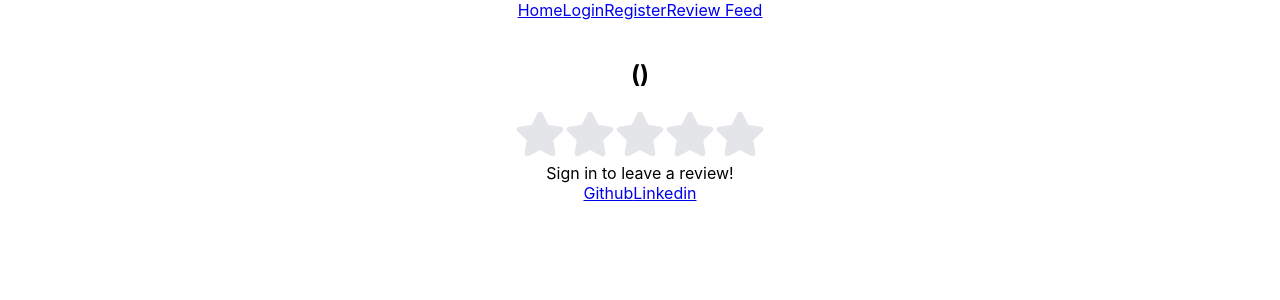
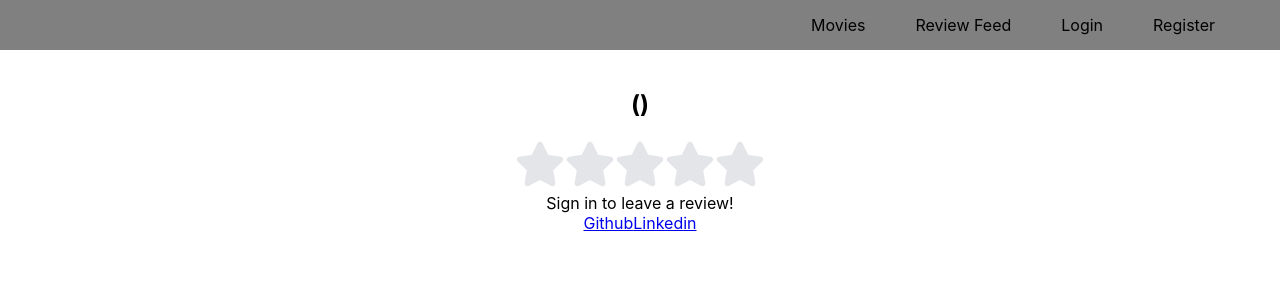
Before and after one commit to Jacobdye99/P4-placeholder, a React (Create React App) app in the folder client/: page /movies/1 in a window 1280 px wide. Shown: the top 300 px of the page. Built offline with nearby package versions, Linux system fonts and the light colour scheme; no server answers.

Commit message:
working on styling navbar

```diff
--- a/client/src/components/Comments/Comments.jsx
+++ b/client/src/components/Comments/Comments.jsx
@@ -17,7 +17,15 @@ export default function Comments(props) {
         {comments.map((comment) => {
             return(
                 <div key={comment.id}>
-                    <img src={comment.user?.image} alt={comment.user?.username}/>
+                    {comment.user?.image !== "" ?
+                    <>
+                    <img src={comment.user?.image} alt={comment.user?.username} className='NavImg'/>
+                    </>
+                    :
+                    <>
+                    <img src='https://www.kindpng.com/picc/m/24-248253_user-profile-default-image-png-clipart-png-download.png' alt={comment.user?.username} className='NavImg'/>
+                    </>
+            }
                     <h4>{comment.user?.username}:</h4>
                     <p>{comment.content}</p>
                 </div>
--- a/client/src/components/MovieDetails/MovieDetails.jsx
+++ b/client/src/components/MovieDetails/MovieDetails.jsx
@@ -38,6 +38,7 @@ export default function MovieDetails(props) {
 
             }
         })
+        // eslint-disable-next-line array-callback-return
         totalReviews.map((review) => {
             sum += review/totalReviews.length
         })
--- a/client/src/components/Navbar/Navbar.jsx
+++ b/client/src/components/Navbar/Navbar.jsx
@@ -5,23 +5,30 @@ import './navbar.css'
 export default function Navbar(props) {
   return (
     <div>
-        <Link to='/'>Home</Link>
+    <div className='Navbar'>
+        <Link to='/' id='navLink'>Movies</Link>
+        <Link to='/reviews' id='navLink'>Review Feed</Link>
         {props.currentUser ?
         <>
-
-            {props.currentUser.image !== null ? <Link to={`/user/${props.currentUser.id}`}><img src={props.currentUser.image} alt={props.currentUser.username} className='NavImg'/></Link>
-            : <Link to={`/user/${props.currentUser.id}`}> <img src='https://www.kindpng.com/picc/m/24-248253_user-profile-default-image-png-clipart-png-download.png' alt={props.currentUser.username} className='NavImg'/> </Link>
+            <button onClick={props.logout} className="navButton">Log Out</button>
+            {props.currentUser.image !== "" ?
+            <Link to={`/user/${props.currentUser.id}`}>
+                <img src={props.currentUser.image} alt={props.currentUser.username} className='NavImg'/>
+            </Link>
+            :
+            <Link to={`/user/${props.currentUser.id}`}>
+                <img src='https://www.kindpng.com/picc/m/24-248253_user-profile-default-image-png-clipart-png-download.png' alt={props.currentUser.username} className='NavImg'/>
+            </Link>
         }
-
-            <button onClick={props.logout}>Log Out</button>
         </>
         :
         <>
-            <Link to='/login'>Login</Link>
-            <Link to='/register'>Register</Link>
+            <Link to='/login' id='navLink'>Login</Link>
+            <Link to='/register' id='navLink'>Register</Link>
         </>
     }
-    <Link to='/reviews'>Review Feed</Link>
+
+    </div>
     </div>
   )
 }
--- a/client/src/components/Navbar/navbar.css
+++ b/client/src/components/Navbar/navbar.css
@@ -1,3 +1,39 @@
+.Navbar {
+    background-color: grey;
+    /* border-style: solid; */
+    /* border-width: 10px; */
+    padding: 15px;
+    display: inline-flexbox;
+    text-align: right;
+
+}
+
+
 .NavImg {
     width: 50px;
+    margin-left: 20px;
+    margin-right: 20px;
+    margin-top: 10px;
+    border-radius: 40px;
+    display: inline-flexbox;
 }
+.navButton {
+    background-color: grey;
+    border-style: none;
+    display: inline-flexbox;
+    height: 20px;
+    margin-left: 30px;
+    /* margin-right: 20px; */
+    margin-top: -30px;
+}
+#navLink {
+    display: inline-block;
+    flex-wrap: wrap;
+    text-align: center;
+    text-decoration: none;
+    color: black;
+    /* border-style: solid; */
+    /* border-color: red; */
+    background-color: ;
+    margin-right: 50px;
+}
--- a/client/src/components/Reviews/Reviews.jsx
+++ b/client/src/components/Reviews/Reviews.jsx
@@ -16,6 +16,15 @@ export default function Reviews(props) {
             return (
                 <div key={review.id}>
             <Link to={`/user/${review.user.id}`}>
+            {review.user?.image !== "" ?
+                    <>
+                    <img src={review.user?.image} alt={review.user?.username} className='NavImg'/>
+                    </>
+                    :
+                    <>
+                    <img src='https://www.kindpng.com/picc/m/24-248253_user-profile-default-image-png-clipart-png-download.png' alt={review.user?.username} className='NavImg'/>
+                    </>
+            }
                 <h3>{review.user.username}</h3>
             </Link>
             <Link to={`/reviews/${review.id}`}>
--- a/client/src/components/UserPage/UserPage.jsx
+++ b/client/src/components/UserPage/UserPage.jsx
@@ -30,10 +30,18 @@ export default function UserPage(props) {
         }
         getReviews(id)
     }, [id])
-return (
+    return (
     <div>
         <h4>{user.username}</h4>
-        <img src={user.image} alt={user.username} />
+        {user.image !== "" ?
+                    <>
+                    <img src={user.image} alt={user.username} className='NavImg'/>
+                    </>
+                    :
+                    <>
+                    <img src='https://www.kindpng.com/picc/m/24-248253_user-profile-default-image-png-clipart-png-download.png' alt={user.username} className='NavImg'/>
+                    </>
+            }
 
         {reviews.map((review) => {
             return (
```
